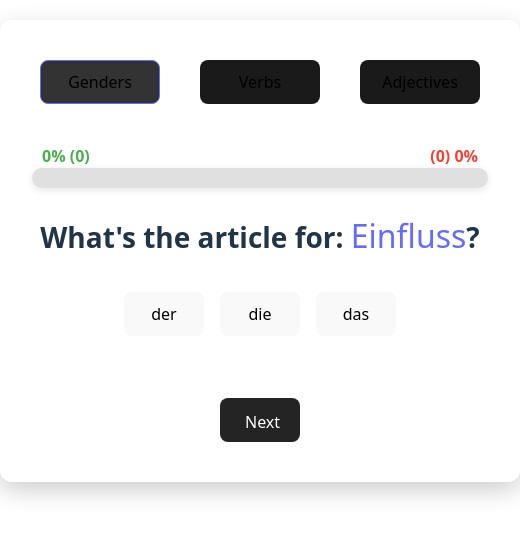
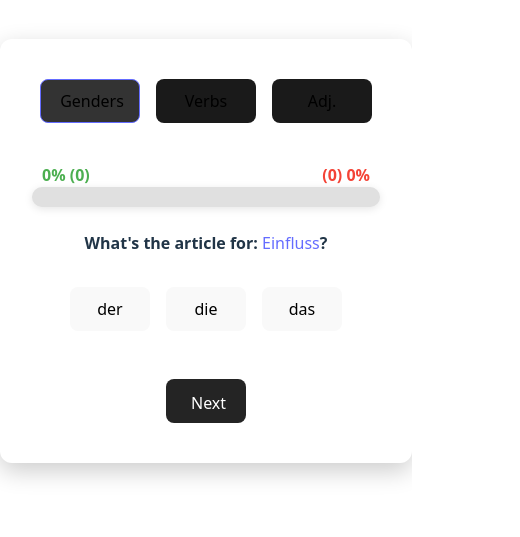
Before and after one commit to Snyuki/shirogen, a React (Vite) app in the folder shirogen/: page / in a window 390 px wide. Shown: the part 171-708 px from the top of the page, 520 px wide, since content can reach past the window. Built offline with nearby package versions, Linux system fonts and the light colour scheme.

Commit message:
Fixed mobile layout

```diff
--- a/shirogen/src/App.tsx
+++ b/shirogen/src/App.tsx
@@ -75,6 +75,15 @@ const GenderQuiz = () => {
     no_article: "Kein Artikel",
     bestimmt: "Bestimmt",
     unbestimmt: "Unbestimmt"
+  };
+  const [adjectiveButtonLabel, setAdjectiveButtonLabel] = useState('Adjectives');
+
+  const updateAdjectiveButtonLabel = () => {
+    if (window.innerWidth < 500) {
+      setAdjectiveButtonLabel('Adj.');
+    } else {
+      setAdjectiveButtonLabel('Adjectives');
+    }
   };
 
   function getRandomNoun() {
@@ -236,6 +245,14 @@ const GenderQuiz = () => {
     }
   }, [mode, currentAdjective]);
 
+  useEffect(() => {
+    window.addEventListener('resize', updateAdjectiveButtonLabel);
+    updateAdjectiveButtonLabel();
+    return () => {
+      window.removeEventListener('resize', updateAdjectiveButtonLabel);
+    };
+  }, []);
+
   const totalAnswers = correctAnswers + incorrectAnswers;
   const correctPercentage = totalAnswers > 0 ? (correctAnswers / totalAnswers) * 100 : 0;
   const incorrectPercentage = totalAnswers === 0 ? 0 : 100 - correctPercentage;
@@ -259,7 +276,7 @@ const GenderQuiz = () => {
           className={`mode-button ${mode === 'adjective' ? 'active' : ''}`}
           onClick={() => setMode('adjective')}
         >
-          Adjectives
+          {adjectiveButtonLabel}
         </button>
       </div>
       <div className="progress-bar-text">
--- a/shirogen/src/index.css
+++ b/shirogen/src/index.css
@@ -182,6 +182,7 @@ button:focus-visible {
   align-items: center;
   gap: 1.5rem;                /* Space between the buttons */
   margin-bottom: 2rem;
+  animation: slideFadeIn 0.4s ease-out; /* On site load fade in */
 }
 
 .mode-button {
@@ -223,10 +224,6 @@ button:focus-visible {
   }
 }
 
-.mode-switch-container {
-  animation: slideFadeIn 0.4s ease-out; /* On site load fade in */
-}
-
 .pronoun-tag {
   font-size: 1.25rem;
   font-weight: 600;
@@ -264,7 +261,34 @@ button:focus-visible {
   height: 44px;
 }
 
-@media (min-width: 600px) {
+@media (max-width: 500px) {
+  .quiz-container {
+    max-width: 350px;
+  }
+  .mode-switch-container {
+    gap: 0
+  }
+  .quiz-container h2 {
+    font-size: 1rem;
+  }
+  .quiz-container strong {
+    font-size: 1rem;
+  }
+  .feedback {
+    font-size: 1rem;
+    margin-top: 0.5rem;
+  }
+  .mode-button {
+    min-width: 100px;
+  }
+  .text-input {
+  font-size: 1rem;
+  padding: 0.5rem 1rem;
+  margin-bottom: 0.5rem;
+  }
+}
+
+@media (min-width: 1000px) {
   .verb-input-row {
     flex-wrap: nowrap; /* force same line on desktop */
   }
```
